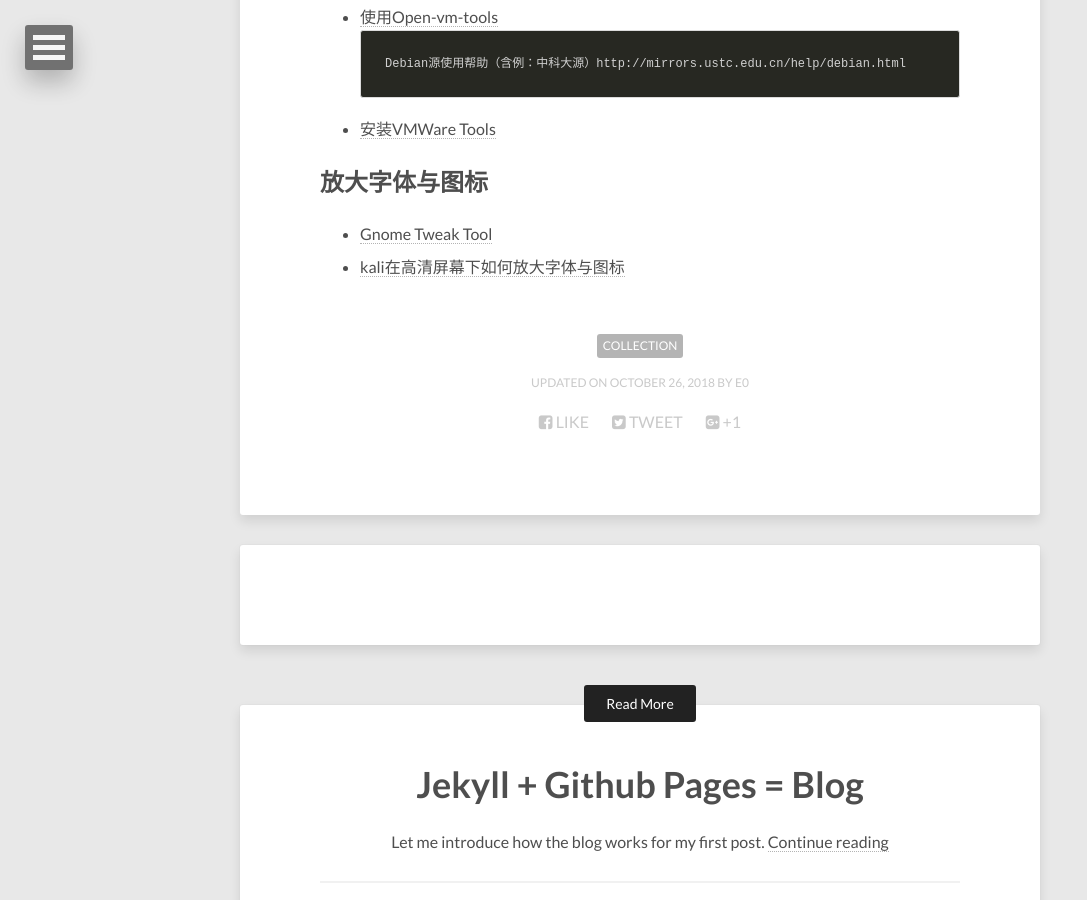
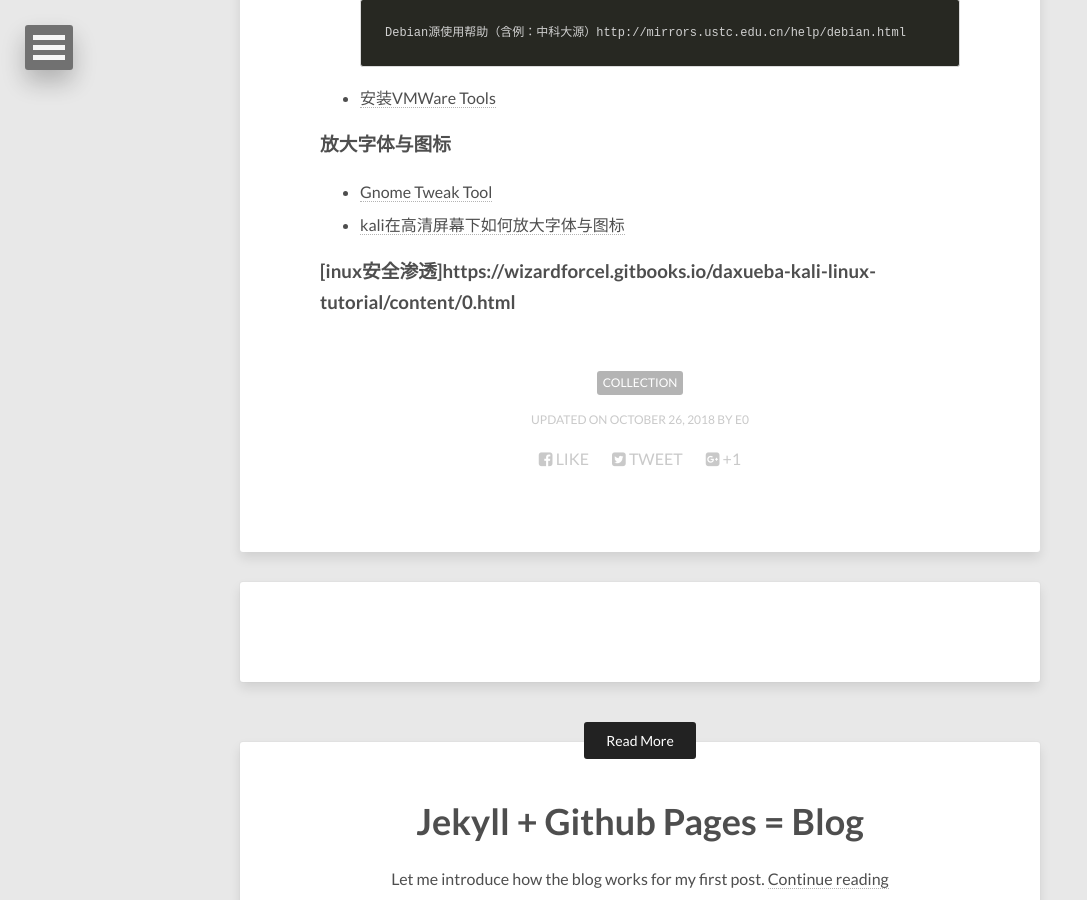
Before and after one commit to E0HYL/BLOG-OF-E0, a Jekyll site: the page built from _posts/2018-10-26-collections.md, in a window 1280 px wide and 900 px high, scrolled down 2711 px. Shown: the whole window, without its empty margins (0-1087 px from the left). Built offline with Jekyll 4.4.1, drawn with Linux system fonts in a browser that asks for light colours; nearby versions of some CDN libraries; emoji names are drawn with the system emoji font; comment, search, counter and statistics services are not loaded.

Commit message:
add more

````diff
--- a/_posts/2018-10-26-collections.md
+++ b/_posts/2018-10-26-collections.md
@@ -72,19 +72,21 @@ iPhone 有内建的 Podcast App (下方第三个图标)，串接 iTunes 目录
 
 <h1 id="2" style="color:rgb(116, 26, 43);">Kali-Vmware</h1>
 
-## Vmware安装Kali
+### Vmware安装Kali
 * [安装步骤参考指南](https://love.ranshy.com/vmware%E5%AE%89%E8%A3%85kali-linux%E7%B3%BB%E7%BB%9F/)
 
-## 桥接上网问题
+### 桥接上网问题
 * [桥接模式DHCP自动获取IP失败](https://blog.csdn.net/A807296772/article/details/77616130)
 
-## 屏幕自适应
+### 屏幕自适应
 * [使用Open-vm-tools](https://blog.csdn.net/qq_30135181/article/details/78704917)
 ```
 Debian源使用帮助（含例：中科大源）http://mirrors.ustc.edu.cn/help/debian.html
 ```
 * [安装VMWare Tools](https://blog.csdn.net/wy_bk/article/details/78303010)
 
-## 放大字体与图标
+### 放大字体与图标
 * [Gnome Tweak Tool](https://steemit.com/utopian-io/@husnulkhatimah/how-to-install-gnome-tweak-tool-on-kali-linux-2017-2)
 * [kali在高清屏幕下如何放大字体与图标](https://blog.werner.wiki/kali-gnome-tweak-tool/)
+
+### [inux安全渗透]https://wizardforcel.gitbooks.io/daxueba-kali-linux-tutorial/content/0.html
````
